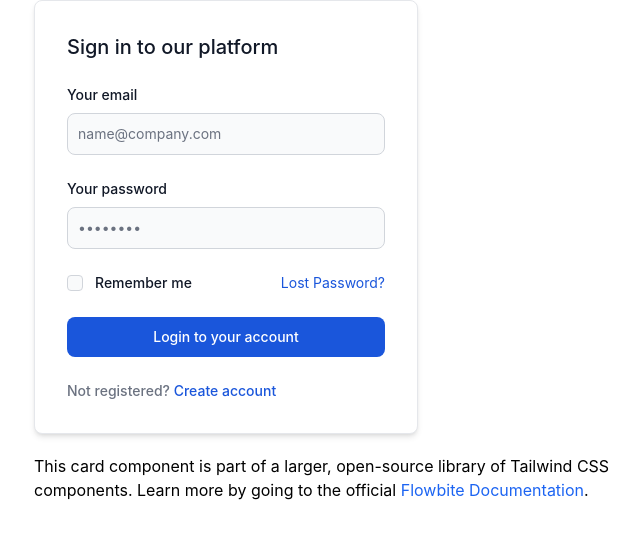
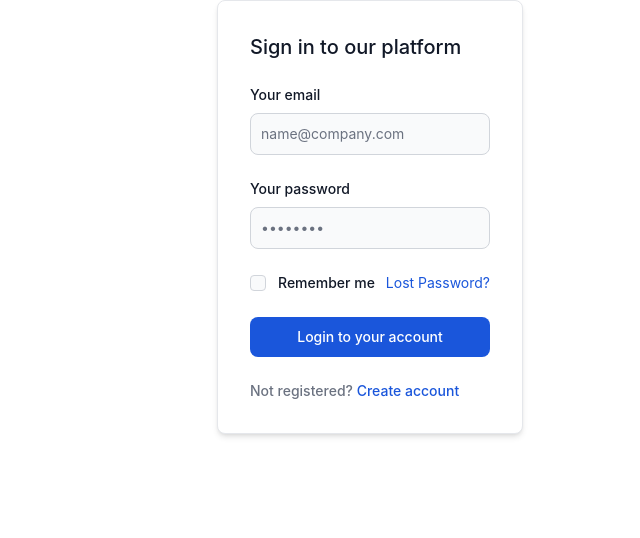
Before and after one commit to Panthutk/tiwme2, a React (Create React App) app: page / in a window 1280 px wide. Shown: the top 538 px of the page, without its empty margins (270-910 px from the left). Built offline with nearby package versions, Linux system fonts and the light colour scheme; no server answers.

Commit message:
login test ui

```diff
--- a/src/App.js
+++ b/src/App.js
@@ -2,7 +2,7 @@ import axios from 'axios';
 import './App.css';
 
 import {Sidebar} from './components/Sidebar'
-import { Form } from './components/Form'
+import { Login } from './components/Login'
 function App() {
   axios.post('http://165.22.3.172:9999/users', {
     firstName: 'Fred',
@@ -18,7 +18,7 @@ function App() {
   return (
     <div className="App">
       {/* <Sidebar/> */}
-      <Form/>
+      <Login/>
     </div>
   );
 }
--- a/src/components/form.js
+++ b/src/components/Login.js
@@ -1,6 +1,6 @@
-export const Form=()=> {
+export const Login=()=> {
     return(
-        <div class="max-w-2xl mx-auto">
+        <div class="flex justify-center">
                 <div
                     class="bg-white shadow-md border border-gray-200 rounded-lg max-w-sm p-4 sm:p-6 lg:p-8 dark:bg-gray-800 dark:border-gray-700">
                     <form class="space-y-6" action="#">
@@ -32,12 +32,6 @@ export const Form=()=> {
                                     </div>
                     </form>
                 </div>
-
-
-                <p class="mt-5">This card component is part of a larger, open-source library of Tailwind CSS components. Learn more
-                    by going to the official <a class="text-blue-600 hover:underline"
-                        href="#" target="_blank">Flowbite Documentation</a>.
-                </p>
         </div>
      );
 }
```
